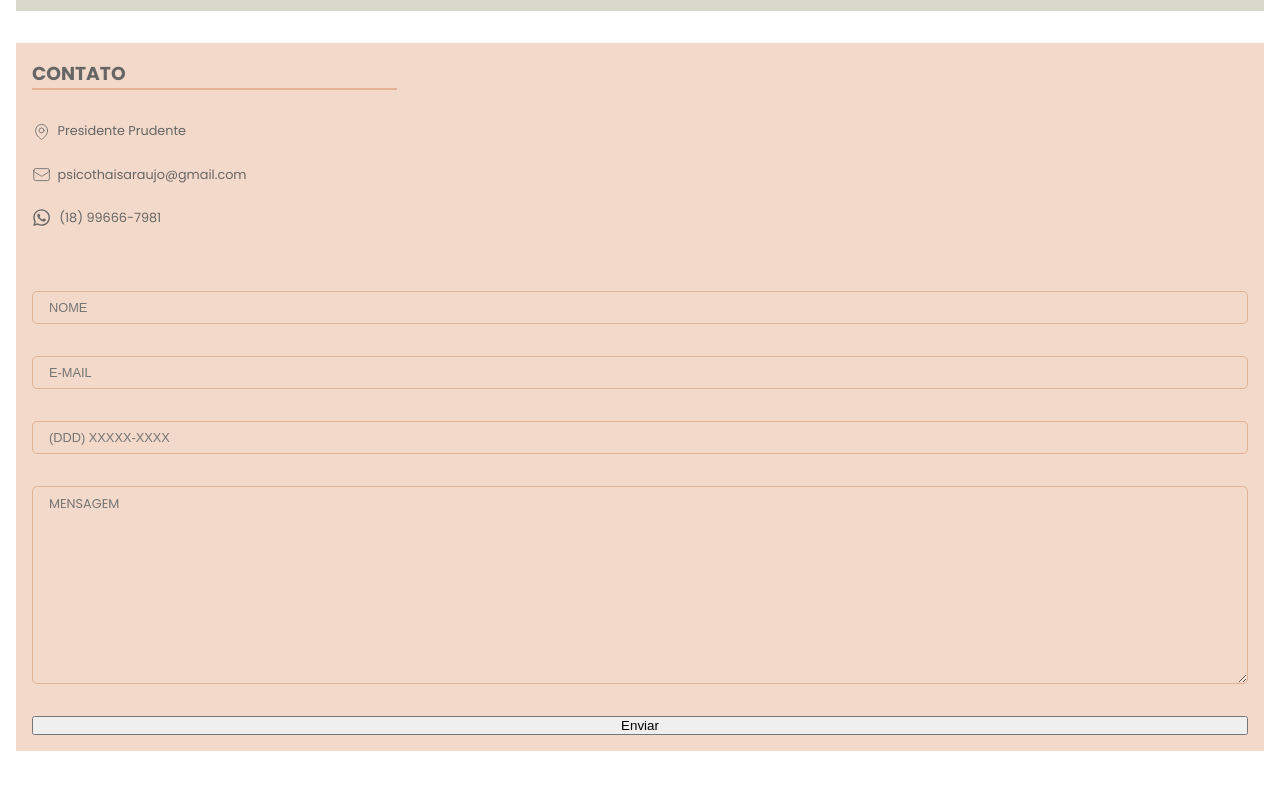
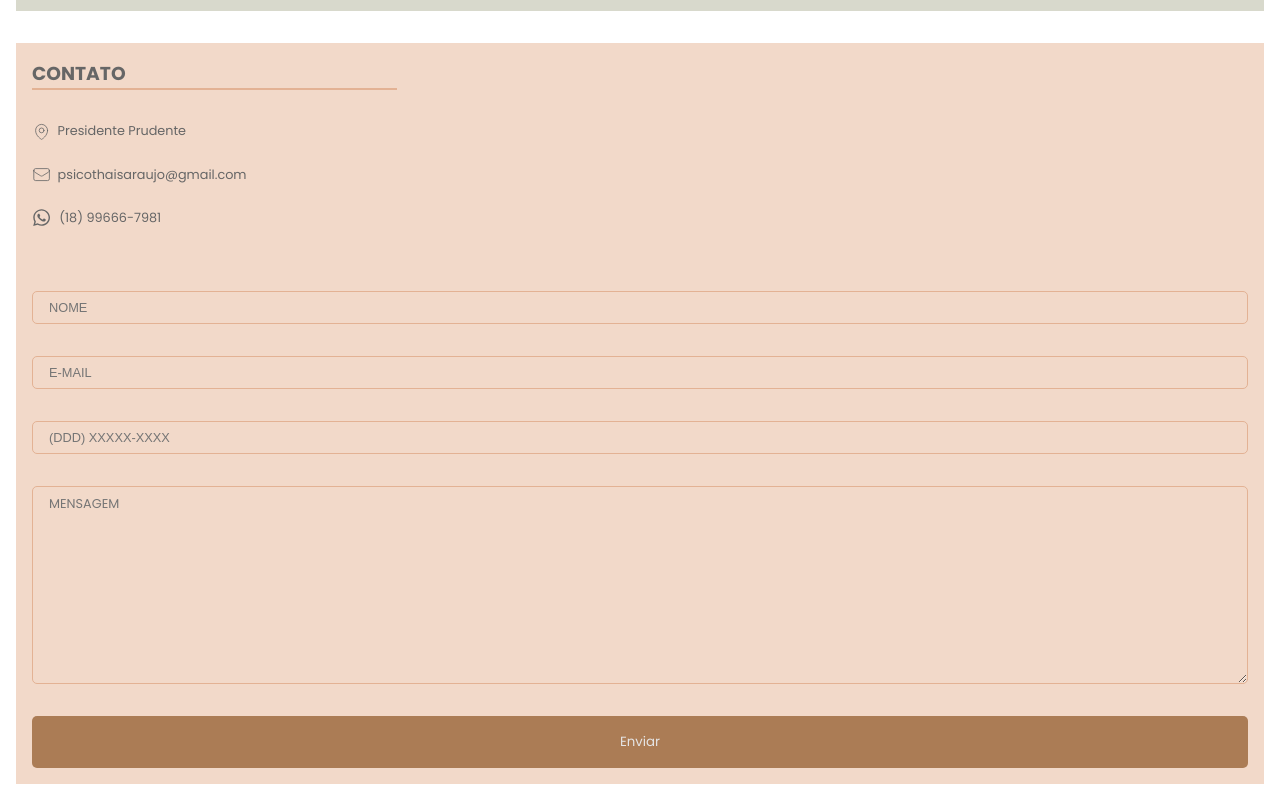
Before and after one commit to caueperuque/landing-page-psi, a React (Vite) app: page / in a window 1280 px wide. Shown: the part 3331-4131 px from the top of the page. Before the commit the page ends 4098 px from the top, so only its background shows below. Built offline with nearby package versions, Linux system fonts and the light colour scheme.

Commit message:
feat: botão enviar

```diff
--- a/src/components/SendMail/index.tsx
+++ b/src/components/SendMail/index.tsx
@@ -3,6 +3,7 @@ import { useForm, SubmitHandler } from "react-hook-form";
 import { z } from "zod";
 import { MapPinIcon, EnvelopeIcon } from "@heroicons/react/24/outline";
 import {
+    Button,
   ContactContentComponent,
   ContactLayoutComponent,
   DataContactComponent,
@@ -76,7 +77,7 @@ export const SendMail = () => {
             rows={10}
             placeholder="MENSAGEM"
           />
-          <button type="submit">Enviar</button>
+          <Button type="submit">Enviar</Button>
         </FormComponent>
       </ContactContentComponent>
     </ContactLayoutComponent>
--- a/src/components/SendMail/styles.ts
+++ b/src/components/SendMail/styles.ts
@@ -33,13 +33,11 @@ export const ContactContentComponent = styled.div`
   padding: 1rem 1rem;
 `;
 
-export const TitleComponent = styled.div`
-`
+export const TitleComponent = styled.div``;
 
 export const Divisor = styled.div`
   border: 1px solid ${(props) => props.theme["beige-400"]};
   width: 30%;
-  /* height: 20px; Ajuste conforme necessário */
 `;
 
 export const DataContactComponent = styled.div`
@@ -78,3 +76,12 @@ export const TextAreaComponent = styled.textarea`
   font-size: 1rem;
   font-family: "Poppins";
 `;
+
+export const Button = styled.button`
+  background-color: ${(props) => props.theme["beige-600"]};
+  padding: 1rem;
+  border: none;
+  border-radius: 5px;
+  color: ${(props) => props.theme["gray-300"]};
+  font-family: "Poppins";
+`;
```
